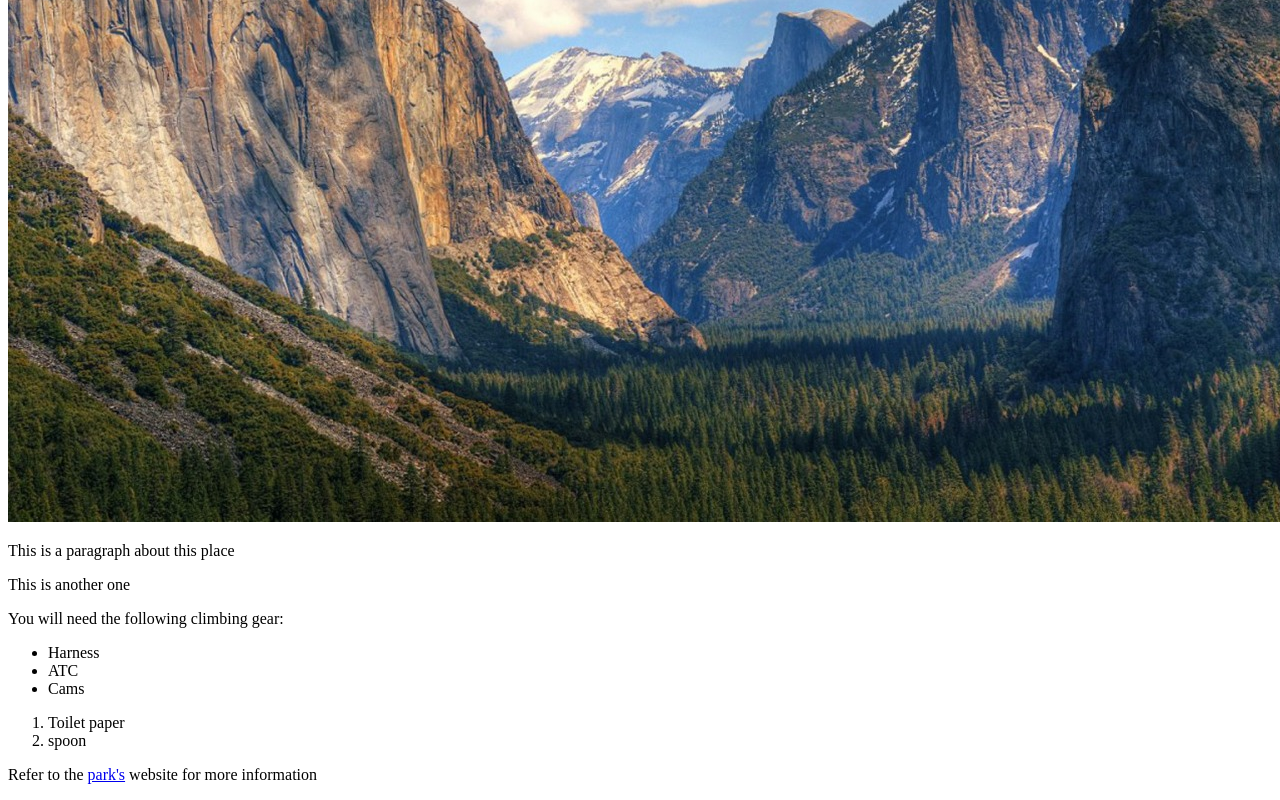
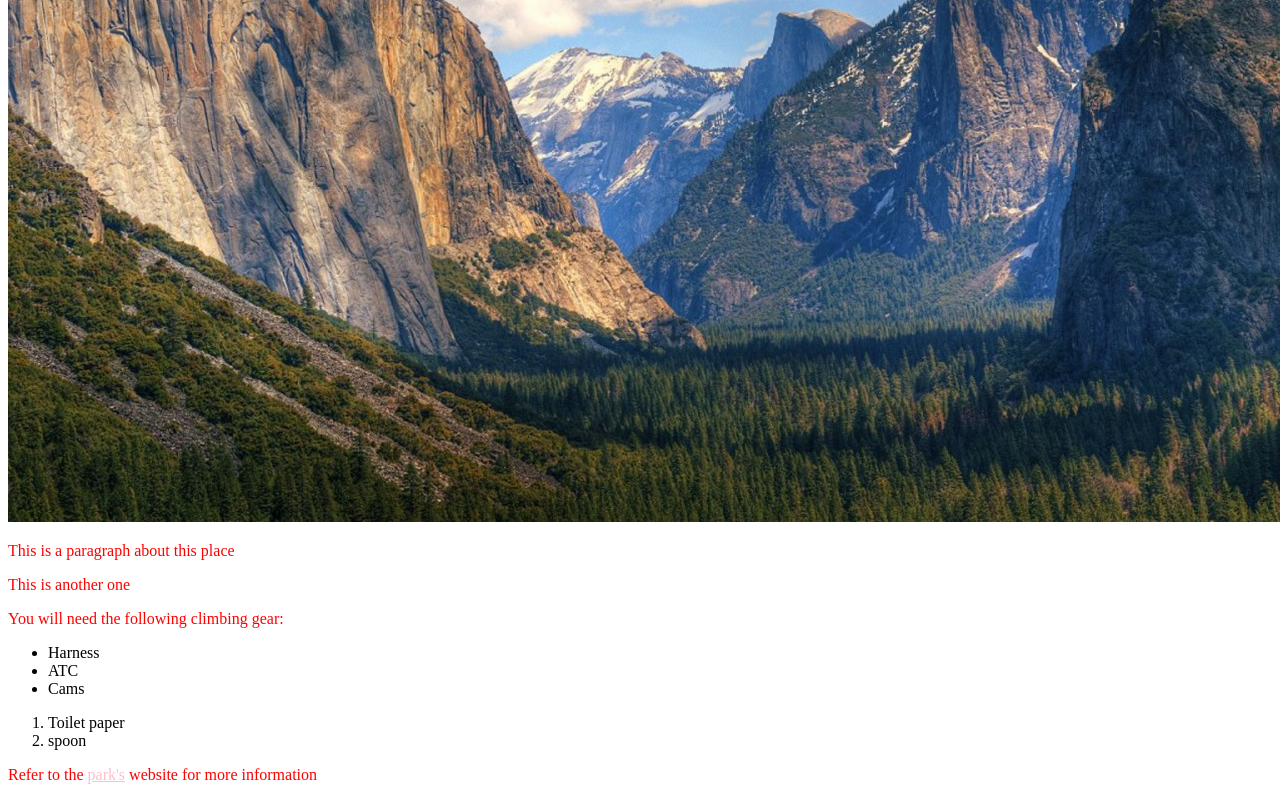
Before and after one commit to maxDvl/first-html, a plain HTML site: page index.html in a window 1280 px wide. Shown: the part 505-1305 px from the top of the page. Drawn offline with Linux system fonts and the light colour scheme.

Commit message:
Add style.css and content

```diff
--- a/index.html
+++ b/index.html
@@ -2,6 +2,7 @@
 <html>
   <head>
     <meta charset="utf-8">
+    <link href="styles/style.css" rel="stylesheet" type="text/css">
     <title>My test page</title>
   </head>
   <body>
--- /dev/null
+++ b/styles/style.css
@@ -0,0 +1,6 @@
+p {
+	color: red;
+}
+a {
+	color: pink;
+}
```
